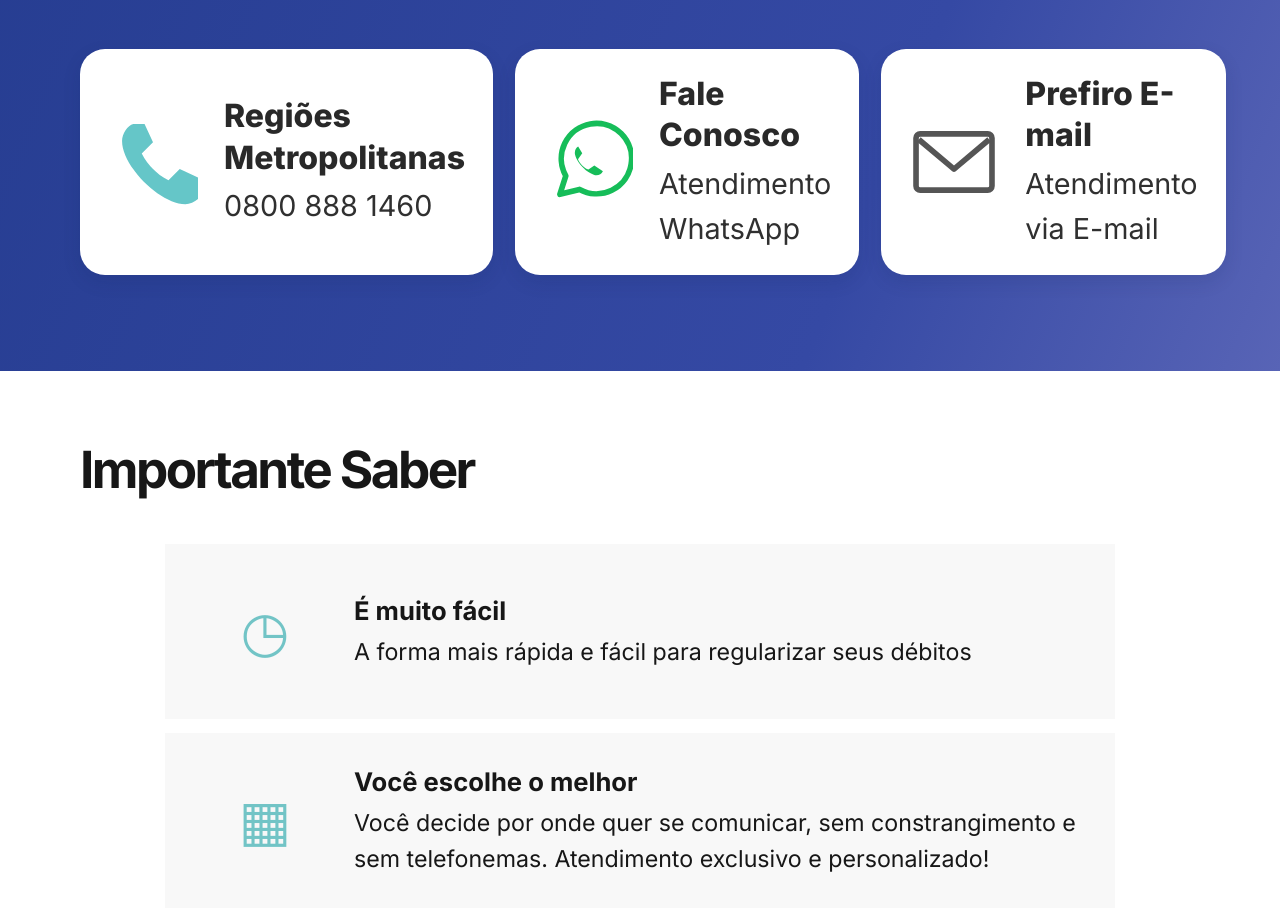
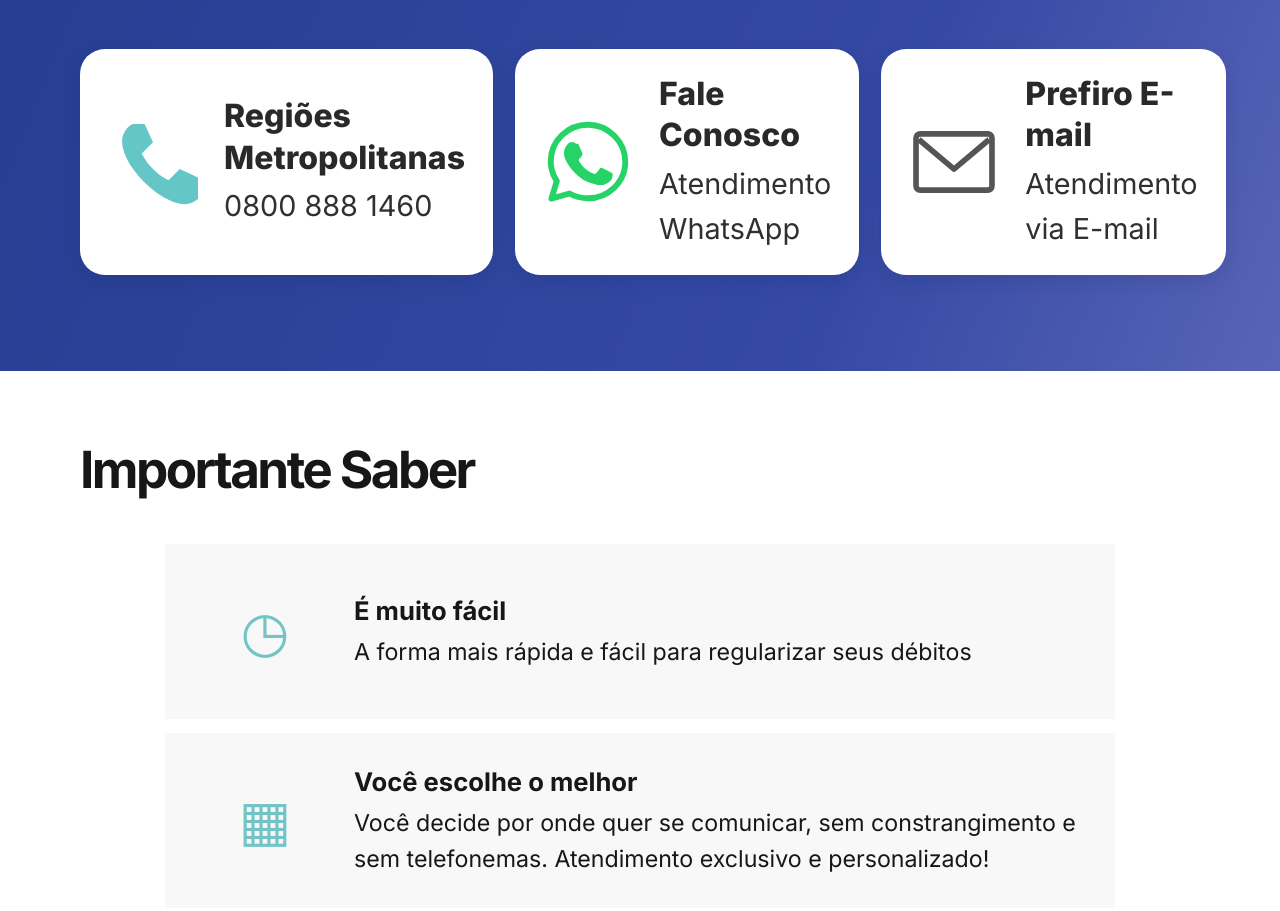
Before and after one commit to Pitersan001/Quita-o, a plain HTML site: page public/index.html in a window 1280 px wide. Shown: the part 1610-2521 px from the top of the page. Drawn offline with Linux system fonts and the light colour scheme.

Commit message:
Melhora logo do WhatsApp no bloco de atendimento

```diff
--- a/public/index.html
+++ b/public/index.html
@@ -26,7 +26,7 @@ footer{background:#242424;color:#fff;padding:55px 0 45px}.footer-logo{font-size:
 <section class="hero" id="inicio"><div class="wrap hero-inner"><form class="leadbox" id="cpfForm"><p>Confira!<br>Clique no botão e veja as condições.</p><label for="cpf" style="position:absolute;left:-9999px">Digite seu CPF ou CNPJ</label><input id="cpf" name="cpf" inputmode="numeric" autocomplete="off" maxlength="18" placeholder="Digite seu CPF ou CNPJ" required><button class="primary" type="submit">Quero negociar</button></form><img class="stellantis-banner" src="/stellantis-banner.jpg" alt="Stellantis Financiamentos e marcas Citroën, Jeep, Fiat, Leapmotor, Peugeot e RAM"></div></section>
 <section class="under-hero"><div class="wrap"><h2>Ou escolha uma das opções abaixo:</h2><div class="channels">
 <a class="channel" href="tel:08008881460"><span class="ico phone-ico"><svg viewBox="0 0 64 64" aria-hidden="true"><path d="M18 5c-4 1-8 7-8 12 0 18 27 45 45 45 5 0 11-4 12-8l-3-11-13-6-8 8c-8-4-15-11-19-19l8-8-6-13-8 0Z" fill="currentColor"/></svg></span><div><b>Regiões Metropolitanas</b><span>0800 888 1460</span></div></a>
-<a class="channel" href="https://wa.me/5511948722170" target="_blank" rel="noopener"><span class="ico whatsapp-ico"><svg viewBox="0 0 64 64" aria-hidden="true"><path d="M12 55l4.2-13.2A25 25 0 1 1 26 51.5L12 55Z" fill="none" stroke="currentColor" stroke-width="4" stroke-linejoin="round"/><path d="M25 21c-1.7 1-2.8 3.4-2.2 5.9 1.4 5.8 7.5 12 13.3 14.2 2.5 1 5.4-.1 6.5-2.5l-6.1-4.2-4.2 3c-3.1-1.2-6.2-4.3-7.4-7.4l3-4.2-2.9-4.8Z" fill="currentColor"/></svg></span><div><b>Fale Conosco</b><span>Atendimento WhatsApp</span></div></a>
+<a class="channel" href="https://wa.me/5511948722170" target="_blank" rel="noopener"><span class="ico whatsapp-ico"><svg viewBox="0 0 64 64" aria-hidden="true" focusable="false"><path d="M32 5.5C17.4 5.5 5.5 17.1 5.5 31.4c0 5.1 1.5 10 4.3 14.2L6 58l12.8-3.6a27 27 0 0 0 13.2 3.4c14.6 0 26.5-11.6 26.5-25.9S46.6 5.5 32 5.5Z" fill="none" stroke="#25D366" stroke-width="4.2" stroke-linecap="round" stroke-linejoin="round"/><path d="M23.1 19.2c-.7-1.5-1.4-1.5-2.1-1.5h-1.8c-.7 0-1.8.3-2.7 1.3-.9 1-3.5 3.4-3.5 8.2s3.6 9.5 4.1 10.2c.5.7 7 11 17.2 14.4 8.5 2.9 10.2 2.3 12.1 2.1 1.9-.2 6.1-2.5 7-4.9.9-2.4.9-4.5.6-4.9-.3-.4-.9-.7-1.9-1.2l-6.7-3.2c-.9-.4-1.6-.6-2.2.6-.6 1.2-2.5 3.2-3.1 3.8-.6.6-1.2.7-2.1.2-.9-.4-3.8-1.4-7.2-4.3-2.7-2.4-4.5-5.3-5.1-6.3-.5-1-.1-1.5.4-2 .4-.4 1-1.1 1.5-1.7.5-.6.6-1 .9-1.6.3-.6.1-1.2-.1-1.7l-3.4-7.8Z" fill="#25D366" transform="translate(4 3) scale(.84)"/></svg></span><div><b>Fale Conosco</b><span>Atendimento WhatsApp</span></div></a>
 <div class="channel"><span class="ico email-ico"><svg viewBox="0 0 64 64" aria-hidden="true"><rect x="5" y="12" width="54" height="40" rx="3" fill="none" stroke="currentColor" stroke-width="4"/><path d="m7 16 25 21 25-21" fill="none" stroke="currentColor" stroke-width="4" stroke-linejoin="round"/></svg></span><div><b>Prefiro E-mail</b><span>Atendimento via E-mail</span></div></div>
 </div></div></section>
 <section class="section"><div class="wrap"><h2>Importante Saber</h2><div class="benefits">
```
